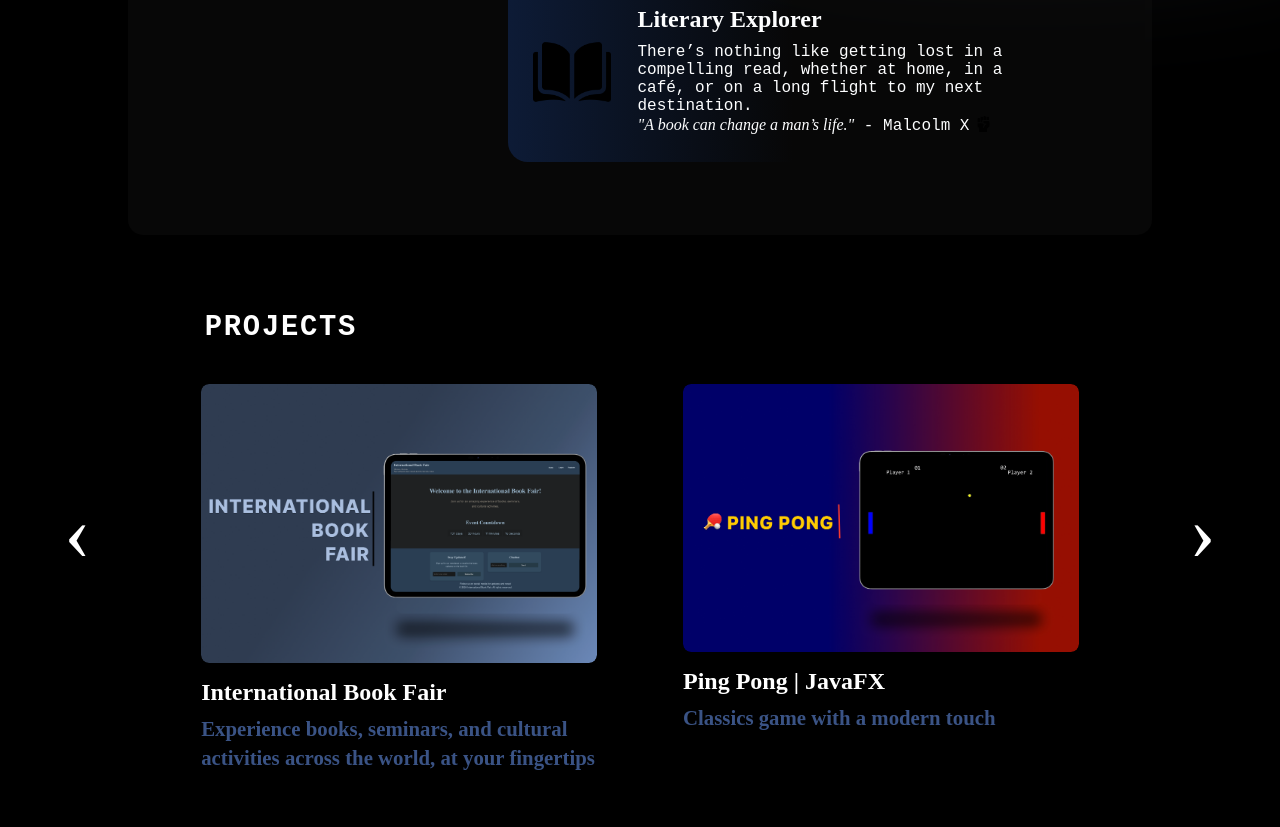
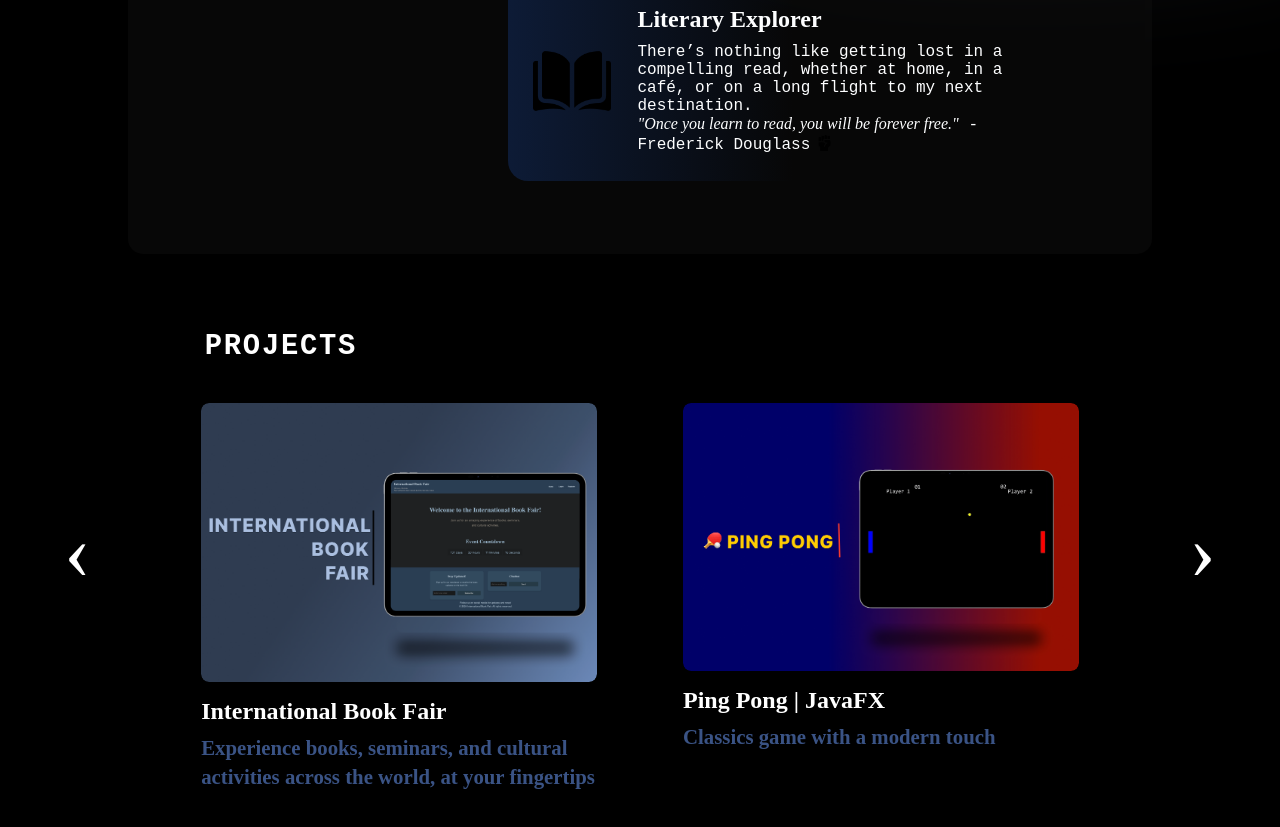
Before and after one commit to LuluLogics/Vite_Project, a React (Vite) app: page / in a window 1280 px wide. Shown: the part 1169-1996 px from the top of the page. Built offline with nearby package versions, Linux system fonts and the light colour scheme; a web font is replaced by a local one.

Commit message:
F.Douglas

```diff
--- a/src/components/About/About.jsx
+++ b/src/components/About/About.jsx
@@ -58,10 +58,9 @@ export const About = () => {
                             There’s nothing like getting lost in a compelling read, whether at home,
                             in a café, or on a long flight to my next destination.
                             <br />
-                                {/* <em>"Once you learn to read, you will be forever free."</em> - Frederick Douglass<img src={getImageUrl("about/raised.png")} alt="Raised Fist Icon" className={styles.textIcon}/>
-                            <br /> */}
-                                <em>"A book can change a man’s life."</em> - Malcolm X<img src={getImageUrl("about/raised.png")} alt="Raised Fist Icon" className={styles.textIcon}
-                            />
+                                <em>"Once you learn to read, you will be forever free."</em> - Frederick Douglass<img src={getImageUrl("about/raised.png")} alt="Raised Fist Icon" className={styles.textIcon}/>
+
+                                {/* <em>"A book can change a man’s life."</em> - Malcolm X<img src={getImageUrl("about/raised.png")} alt="Raised Fist Icon" className={styles.textIcon}/> */}
                         </p>
                     </div>
                 </li>
```
